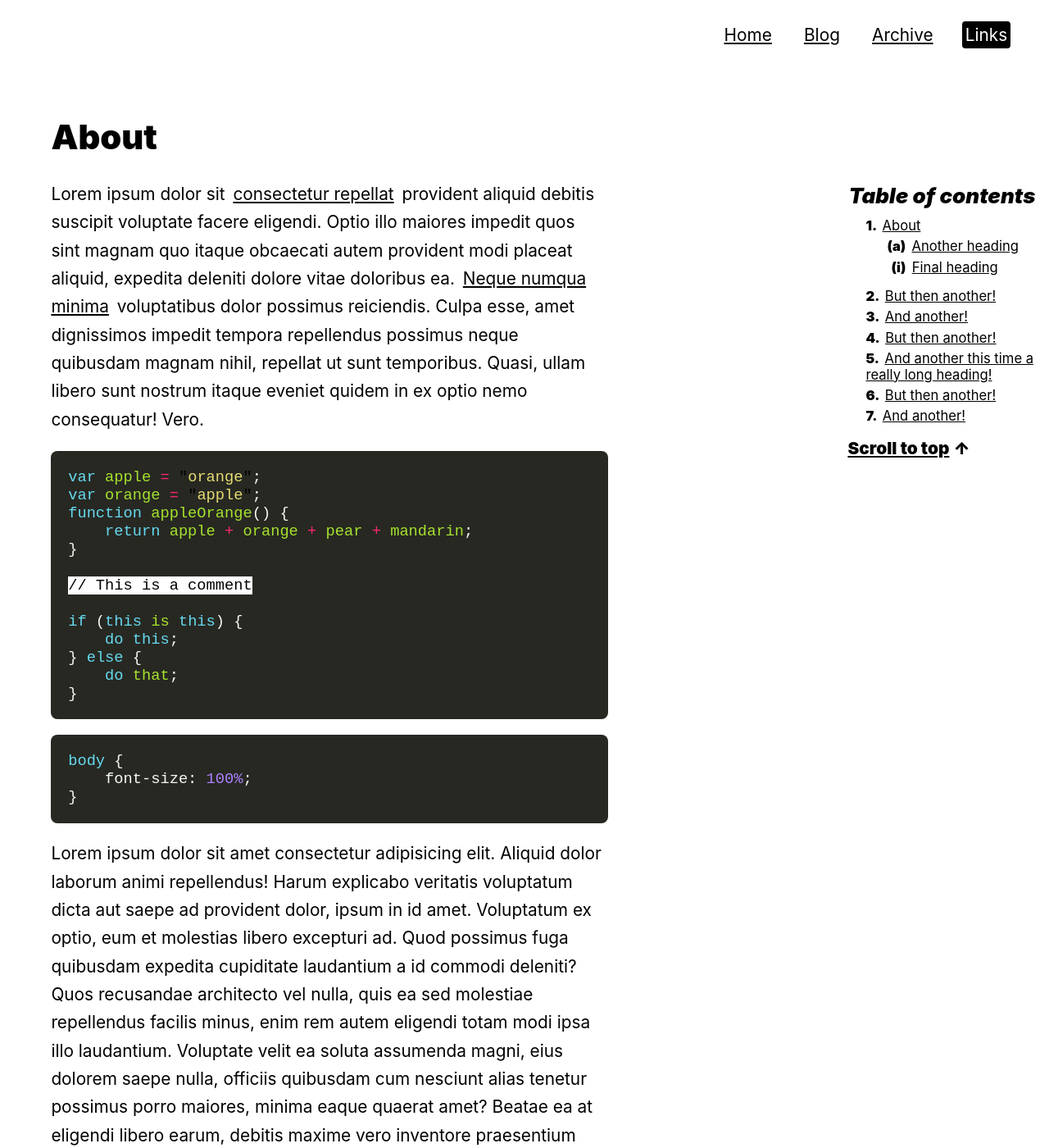
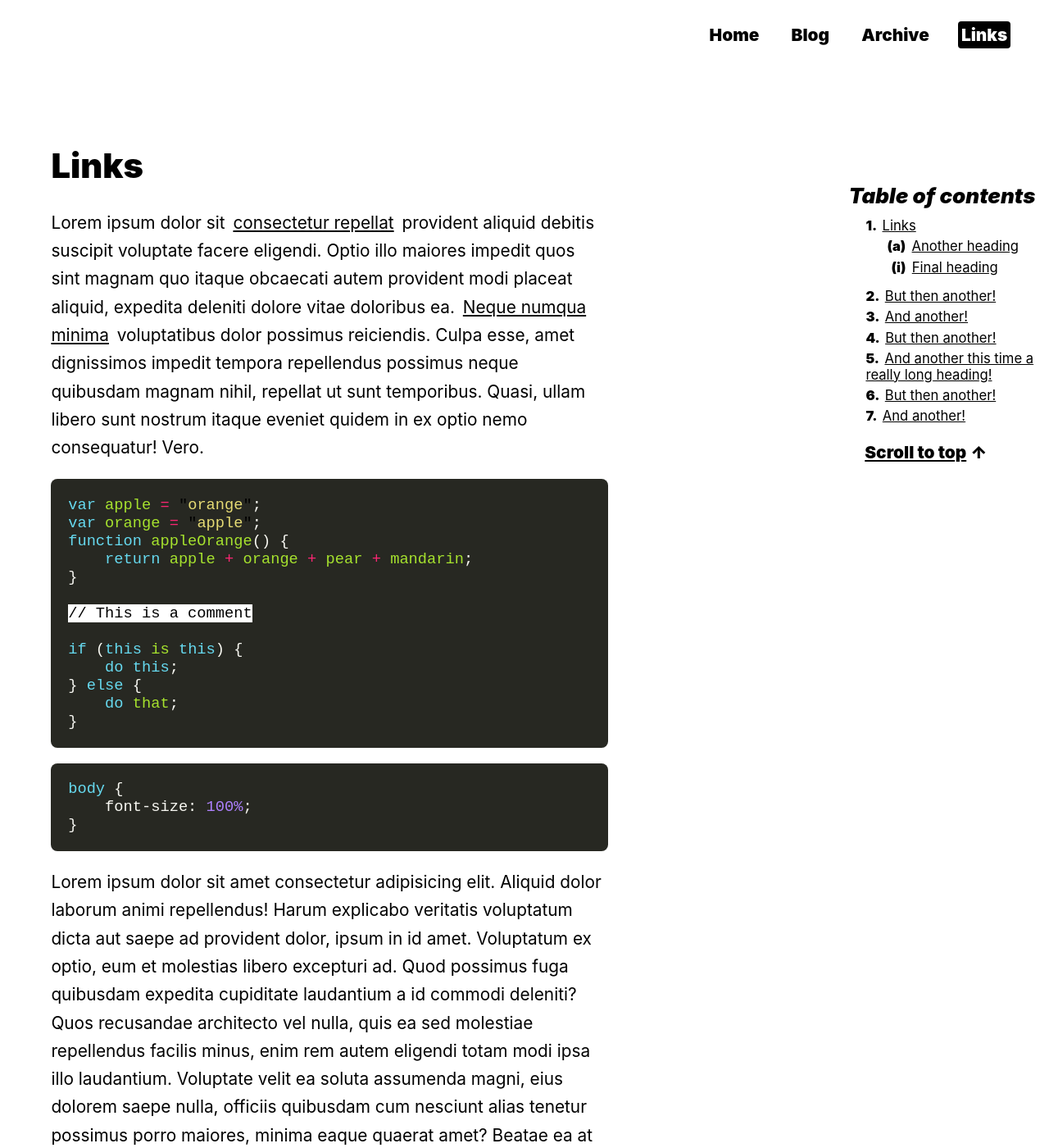
Before and after one commit to denismcdonald/blog, a Jekyll site: the page built from links.md, in a window 1280 px wide and 1400 px high. Shown: the whole window at 82% size. Built offline with Jekyll 4.4.1, drawn with Linux system fonts in a browser that asks for light colours; some web fonts are replaced.

Commit message:
nav a changes

```diff
--- a/_sass/main.scss
+++ b/_sass/main.scss
@@ -117,9 +117,6 @@ aside {
     text-decoration: none;
 }
 
-// nav a.current {
-//     color: yellow;
-// }
 
 .edit {
     display: inline-block;
@@ -143,6 +140,7 @@ h3,
 h4 {
     // font-family: 'BenchNine';
     // font-style: italic;
+    margin-top: 3rem;
     font-weight: 900;
 }
 
@@ -193,7 +191,8 @@ nav a {
     margin: 0 0.25rem 0 0.25rem;
     // padding: 0 4px;
     padding: 4px;
-    // text-decoration: none;
+    text-decoration: none;
+    font-weight: 900;
 }
 
 // nav a:visited {
@@ -394,6 +393,7 @@ Breakpoint 1 (Dispense with critical mobile styles)
 
     nav a {
         font-size: 1rem;
+        // font-style: italic;
         // font-size: 1.5rem;
         // margin: 0 0.75rem 0 0.75rem;
         margin: 0.75rem;
@@ -483,8 +483,8 @@ Breakpoint 2 (Table of contents appears)
         // font-size: 1.25rem;
         // font-style: italic;
         position: absolute;
-        bottom: -2rem;
-        left: -1.25rem;
+        bottom: -2.25rem;
+        left: -0.25rem;
         font-weight: 900;
     }
 
--- a/links.md
+++ b/links.md
@@ -5,7 +5,7 @@ edit: true
 scroll: true
 ---
 
-# About
+# Links
 
 Lorem ipsum dolor sit [consectetur repellat](#) provident aliquid debitis suscipit voluptate facere eligendi. Optio illo maiores impedit quos sint magnam quo itaque obcaecati autem provident modi placeat aliquid, expedita deleniti dolore vitae doloribus ea. [Neque numqua minima](#) voluptatibus dolor possimus reiciendis. Culpa esse, amet dignissimos impedit tempora repellendus possimus neque quibusdam magnam nihil, repellat ut sunt temporibus. Quasi, ullam libero sunt nostrum itaque eveniet quidem in ex optio nemo consequatur! Vero.
 
```
Also changed, not shown: 2 other files.
